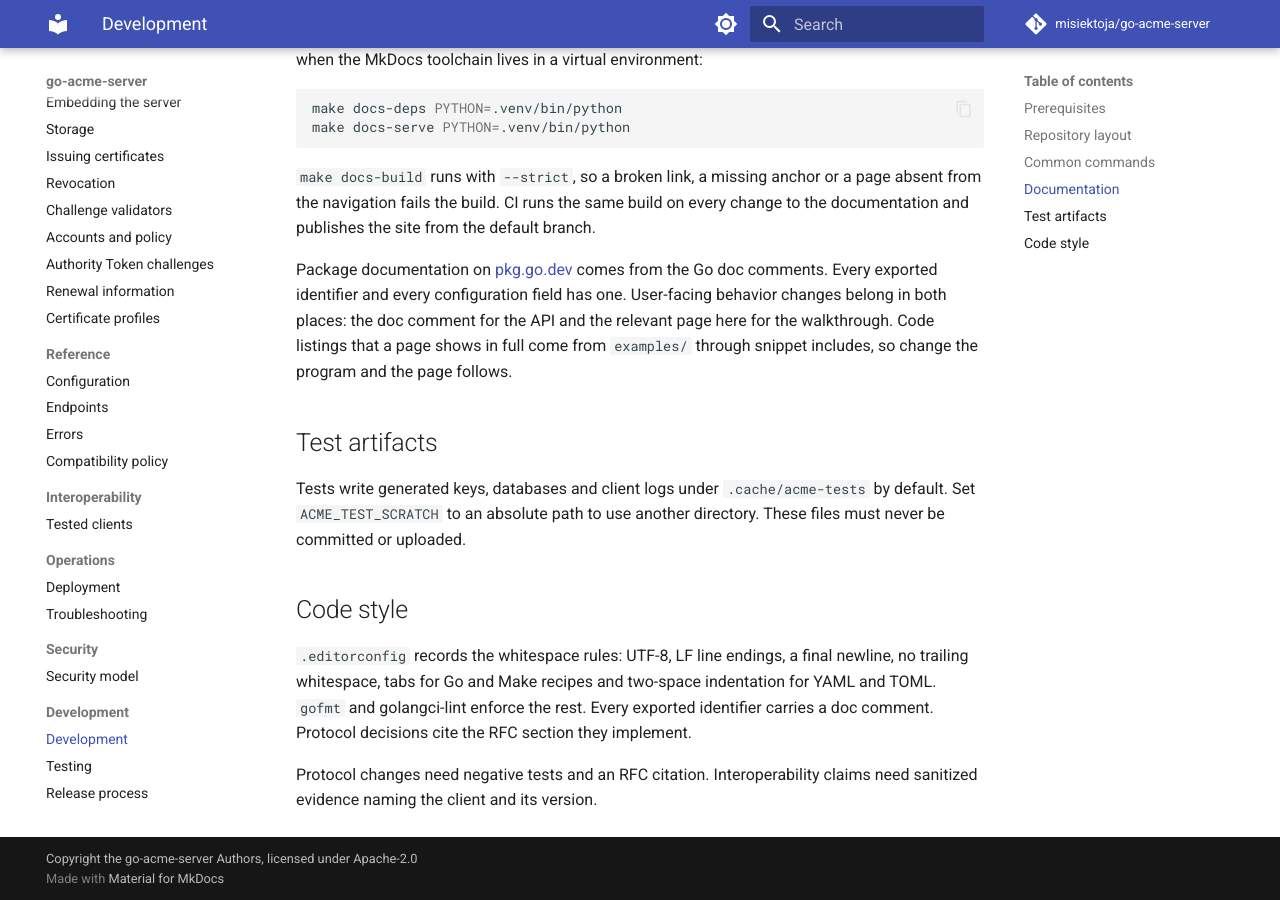
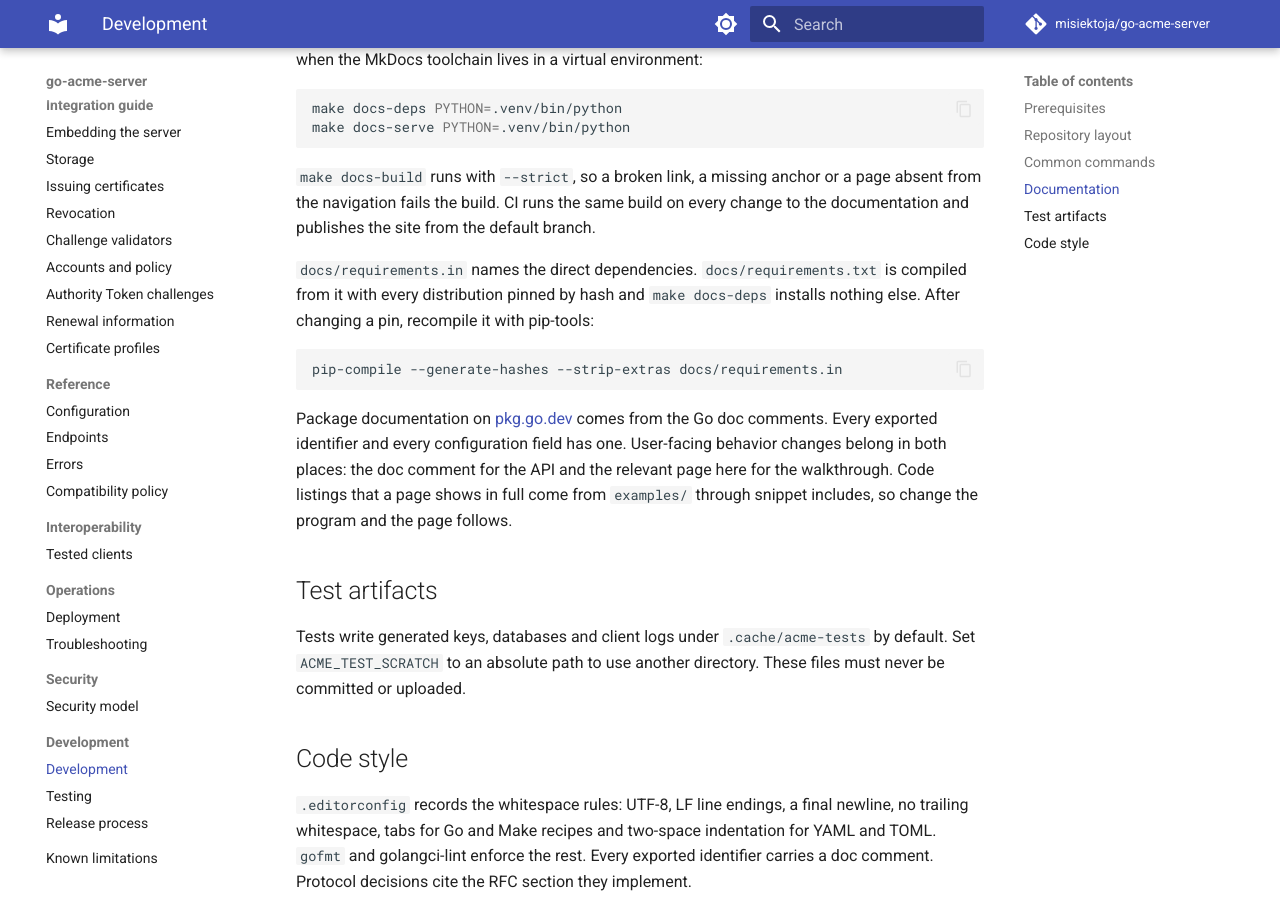
Before and after one commit to misiektoja/go-acme-server, an MkDocs documentation site: the page built from docs/development/development.md, in a window 1280 px wide and 900 px high, scrolled down 1591 px. Built offline with MkDocs 1.6.1 and Material for MkDocs 9.7.7, drawn with Linux system fonts in a browser that asks for light colours; comment, search, counter and statistics services are not loaded; some of the changed text lies outside the part shown.

Commit message:
docs: describe the hashed documentation dependencies and the split publish job

````diff
--- a/docs/development/development.md
+++ b/docs/development/development.md
@@ -6,7 +6,7 @@ How to build, check and change the library. Contribution rules are in
 ## Prerequisites
 
 * Go at the version `go.mod` declares. Every Make target runs with exactly that toolchain, which Go downloads on first use when the installed version differs.
-* Python 3 with the pinned MkDocs dependencies for the documentation site, installed by `make docs-deps`.
+* Python 3 with the MkDocs dependencies for the documentation site, installed by `make docs-deps` from distributions pinned by hash.
 * Python 3.14 for the Certbot environment of the interoperability tests. See [Testing](testing.md).
 * Docker, kind and kubectl only for the cert-manager scenario.
 
@@ -58,6 +58,14 @@ make docs-serve PYTHON=.venv/bin/python
 the navigation fails the build. CI runs the same build on every change to the documentation and
 publishes the site from the default branch.
 
+`docs/requirements.in` names the direct dependencies. `docs/requirements.txt` is compiled from it
+with every distribution pinned by hash and `make docs-deps` installs nothing else. After changing
+a pin, recompile it with pip-tools:
+
+```bash
+pip-compile --generate-hashes --strip-extras docs/requirements.in
+```
+
 Package documentation on [pkg.go.dev](https://pkg.go.dev/github.com/misiektoja/go-acme-server)
 comes from the Go doc comments. Every exported identifier and every configuration field has one.
 User-facing behavior changes belong in both places: the doc comment for the API and the relevant
````
Also changed, not shown: docs/development/release-process.md (+2 -1 lines).
